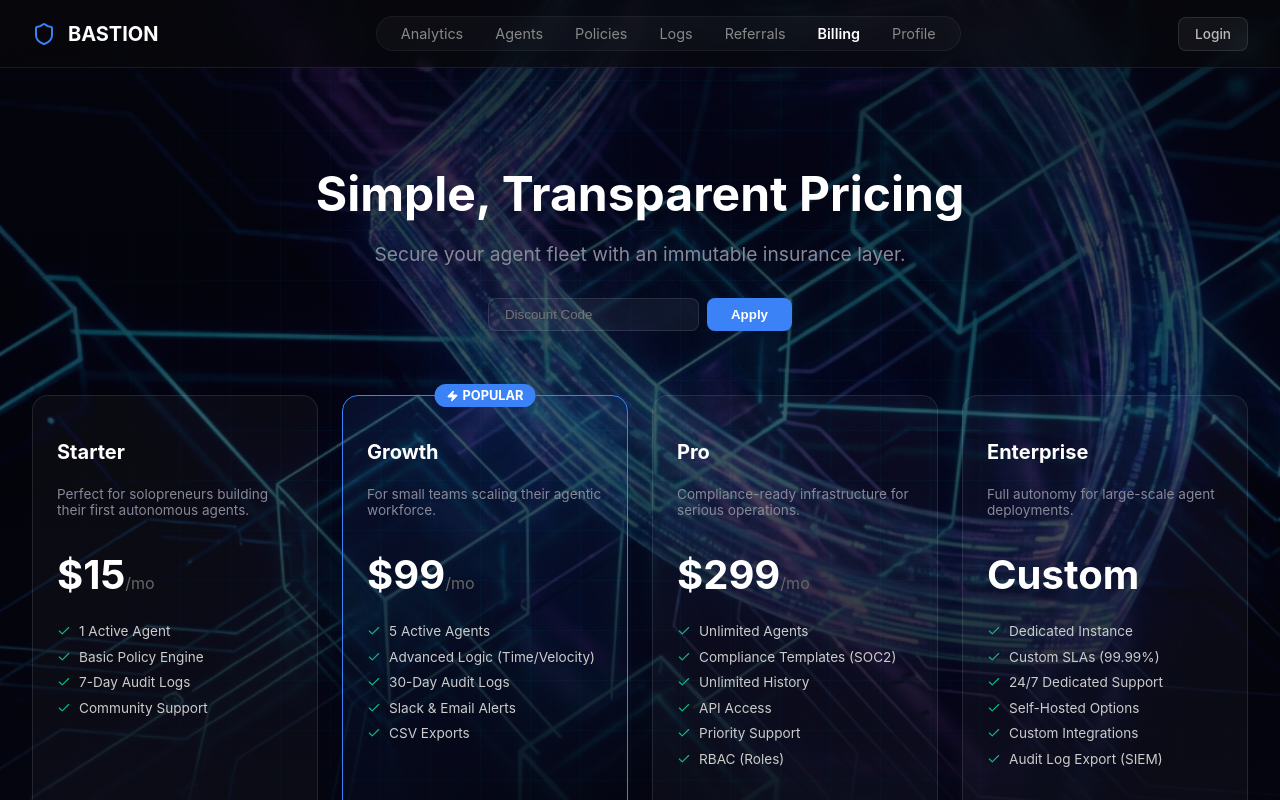
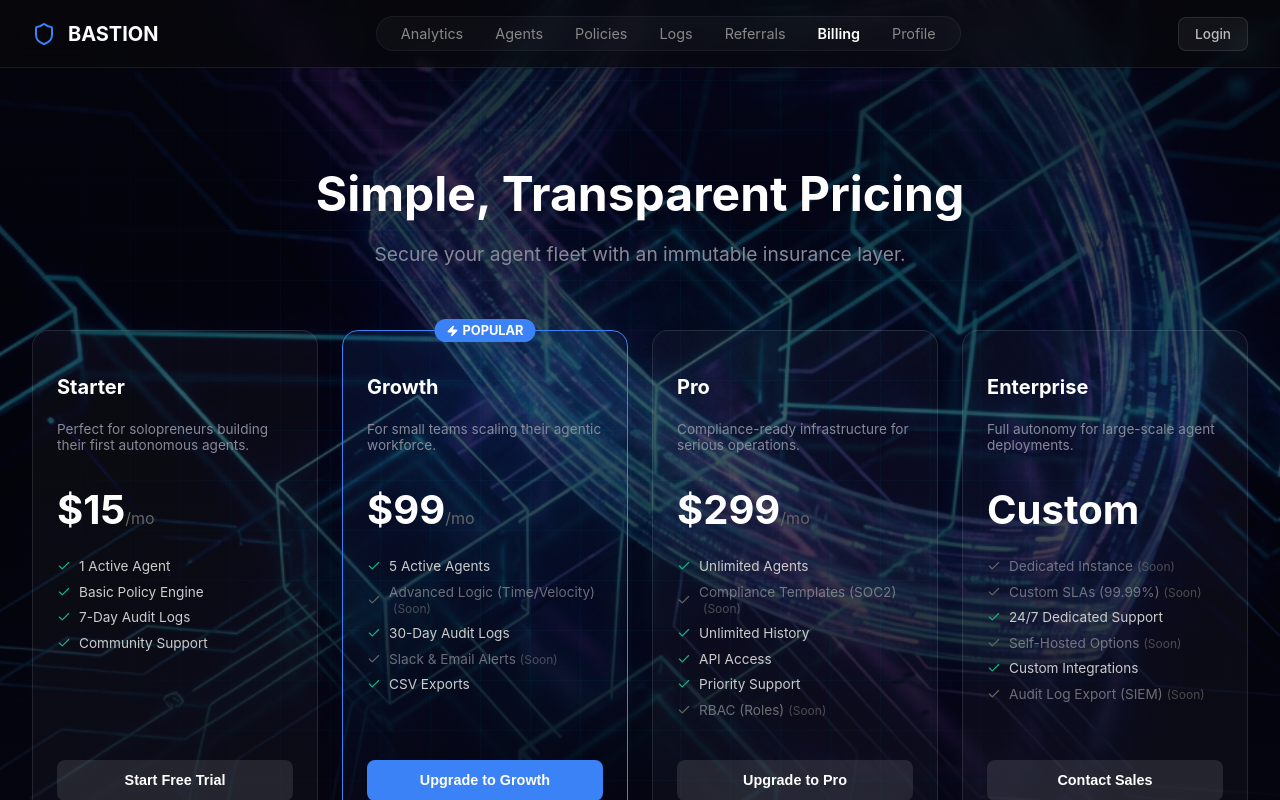
Before and after one commit to Legatia/Bastion, a Next.js app in the folder dashboard/: page /billing in a window 1280 px wide. Shown: the top 800 px of the page. Built offline with nearby package versions, Linux system fonts and the light colour scheme; no server answers.

Commit message:
update real status for pricing page

```diff
--- a/dashboard/pages/billing.tsx
+++ b/dashboard/pages/billing.tsx
@@ -1,13 +1,17 @@
 import Head from 'next/head';
 import Link from 'next/link';
-import { Shield, Check, CreditCard, Zap } from 'lucide-react';
+import { Shield, Check, CreditCard, Zap, Copy, Ticket } from 'lucide-react';
+import { useState, useEffect } from 'react';
+import { useRouter } from 'next/router';
+import Navbar from '../components/Navbar';
+import { api } from '../lib/api';
 
 interface Plan {
     name: string;
     price: string;
     period: string;
     description: string;
-    features: string[];
+    features: Array<{ text: string; ready: boolean }>;
     highlight: boolean;
     buttonText: string;
     action: 'stripe' | 'polar' | 'sales';
@@ -21,10 +25,10 @@ const PLANS: Plan[] = [
         period: '/mo',
         description: 'Perfect for solopreneurs building their first autonomous agents.',
         features: [
-            '1 Active Agent',
-            'Basic Policy Engine',
-            '7-Day Audit Logs',
-            'Community Support'
+            { text: '1 Active Agent', ready: true },
+            { text: 'Basic Policy Engine', ready: true },
+            { text: '7-Day Audit Logs', ready: true },
+            { text: 'Community Support', ready: true }
         ],
         highlight: false,
         buttonText: 'Start Free Trial',
@@ -37,11 +41,11 @@ const PLANS: Plan[] = [
         period: '/mo',
         description: 'For small teams scaling their agentic workforce.',
         features: [
-            '5 Active Agents',
-            'Advanced Logic (Time/Velocity)',
-            '30-Day Audit Logs',
-            'Slack & Email Alerts',
-            'CSV Exports'
+            { text: '5 Active Agents', ready: true },
+            { text: 'Advanced Logic (Time/Velocity)', ready: false },
+            { text: '30-Day Audit Logs', ready: true },
+            { text: 'Slack & Email Alerts', ready: false },
+            { text: 'CSV Exports', ready: true }
         ],
         highlight: true,
         buttonText: 'Upgrade to Growth',
@@ -54,12 +58,12 @@ const PLANS: Plan[] = [
         period: '/mo',
         description: 'Compliance-ready infrastructure for serious operations.',
         features: [
-            'Unlimited Agents',
-            'Compliance Templates (SOC2)',
-            'Unlimited History',
-            'API Access',
-            'Priority Support',
-            'RBAC (Roles)'
+            { text: 'Unlimited Agents', ready: true },
+            { text: 'Compliance Templates (SOC2)', ready: false },
+            { text: 'Unlimited History', ready: true },
+            { text: 'API Access', ready: true },
+            { text: 'Priority Support', ready: true },
+            { text: 'RBAC (Roles)', ready: false }
         ],
         highlight: false,
         buttonText: 'Upgrade to Pro',
@@ -72,12 +76,12 @@ const PLANS: Plan[] = [
         period: '',
         description: 'Full autonomy for large-scale agent deployments.',
         features: [
-            'Dedicated Instance',
-            'Custom SLAs (99.99%)',
-            '24/7 Dedicated Support',
-            'Self-Hosted Options',
-            'Custom Integrations',
-            'Audit Log Export (SIEM)'
+            { text: 'Dedicated Instance', ready: false },
+            { text: 'Custom SLAs (99.99%)', ready: false },
+            { text: '24/7 Dedicated Support', ready: true },
+            { text: 'Self-Hosted Options', ready: false },
+            { text: 'Custom Integrations', ready: true },
+            { text: 'Audit Log Export (SIEM)', ready: false }
         ],
         highlight: false,
         buttonText: 'Contact Sales',
@@ -85,31 +89,14 @@ const PLANS: Plan[] = [
     }
 ];
 
-import Navbar from '../components/Navbar';
-
-import { useState, useEffect } from 'react';
-import { useRouter } from 'next/router';
-
 export default function Billing() {
     const router = useRouter();
-    const [discountCode, setDiscountCode] = useState('');
-    const [appliedDiscount, setAppliedDiscount] = useState(false);
     const [isLoggedIn, setIsLoggedIn] = useState(false);
 
     useEffect(() => {
         const key = localStorage.getItem('bastion_api_key');
         setIsLoggedIn(!!key);
-        // Note: Billing page is accessible to view plans, but checkout requires login (already handled)
     }, []);
-
-    const handleApplyDiscount = () => {
-        if (discountCode.trim().toUpperCase() === 'BASTION2024') {
-            setAppliedDiscount(true);
-            alert("Discount code applied: 20% OFF");
-        } else {
-            alert("Invalid discount code");
-        }
-    };
 
     const handleSubscribe = (plan: Plan) => {
         if (plan.action === 'sales') {
@@ -123,14 +110,10 @@ export default function Billing() {
             return;
         }
 
-        // Append discount if applied (mock logic for URL)
-        const finalLink = appliedDiscount ? `${link}?discount=BASTION2024` : link;
-
         if (isLoggedIn) {
-            window.open(finalLink, '_blank');
+            window.open(link, '_blank');
         } else {
-            // Redirect to login with return intent
-            router.push(`/login?redirect=${encodeURIComponent(finalLink)}`);
+            router.push(`/login?redirect=${encodeURIComponent(link)}`);
         }
     };
 
@@ -148,28 +131,8 @@ export default function Billing() {
                     <h1 style={{ fontSize: '3rem', marginBottom: '1rem' }}>Simple, Transparent Pricing</h1>
                     <p style={{ color: '#889', fontSize: '1.2rem' }}>Secure your agent fleet with an immutable insurance layer.</p>
 
-                    {/* Discount Code Section */}
-                    <div style={{ marginTop: '2rem', display: 'flex', justifyContent: 'center', gap: '8px' }}>
-                        <input
-                            type="text"
-                            placeholder="Discount Code"
-                            value={discountCode}
-                            onChange={(e) => setDiscountCode(e.target.value)}
-                            style={{
-                                background: 'rgba(255,255,255,0.05)', border: '1px solid rgba(255,255,255,0.1)',
-                                padding: '0.5rem 1rem', borderRadius: '8px', color: '#fff', outline: 'none'
-                            }}
-                        />
-                        <button
-                            onClick={handleApplyDiscount}
-                            style={{
-                                background: '#3b82f6', color: '#fff', border: 'none',
-                                padding: '0.5rem 1.5rem', borderRadius: '8px', cursor: 'pointer', fontWeight: '600'
-                            }}
-                        >
-                            Apply
-                        </button>
-                    </div>
+                    {/* Discount Code Display */}
+                    {isLoggedIn && <DiscountCodeDisplay />}
                 </header>
 
                 <div style={{ display: 'grid', gridTemplateColumns: 'repeat(4, 1fr)', gap: '1.5rem', marginBottom: '4rem' }}>
@@ -204,8 +167,11 @@ export default function Billing() {
                             <div style={{ marginBottom: '2rem', flex: 1 }}>
                                 {plan.features.map((feature, i) => (
                                     <div key={i} style={{ display: 'flex', gap: '8px', alignItems: 'center', marginBottom: '0.6rem', color: '#ccc' }}>
-                                        <Check size={14} color="#10b981" style={{ flexShrink: 0 }} />
-                                        <span style={{ fontSize: '0.85rem' }}>{feature}</span>
+                                        <Check size={14} color={feature.ready ? "#10b981" : "#666"} style={{ flexShrink: 0 }} />
+                                        <span style={{ fontSize: '0.85rem', opacity: feature.ready ? 1 : 0.5 }}>
+                                            {feature.text}
+                                            {!feature.ready && <span style={{ color: '#888', fontSize: '0.75rem', marginLeft: '4px' }}>(Soon)</span>}
+                                        </span>
                                     </div>
                                 ))}
                             </div>
@@ -239,3 +205,92 @@ export default function Billing() {
         </div>
     );
 }
+
+// Discount Code Display Component
+function DiscountCodeDisplay() {
+    const [discountCode, setDiscountCode] = useState<string | null>(null);
+    const [percentage, setPercentage] = useState<number | null>(null);
+    const [loading, setLoading] = useState(true);
+    const [copied, setCopied] = useState(false);
+
+    useEffect(() => {
+        api.get<{
+            code: string;
+            percentage: number;
+        }>('/polar/discount-code')
+            .then(data => {
+                setDiscountCode(data.code);
+                setPercentage(data.percentage);
+            })
+            .catch(() => {
+                // No discount code available - user has no coupons
+            })
+            .finally(() => setLoading(false));
+    }, []);
+
+    const handleCopy = () => {
+        if (discountCode) {
+            navigator.clipboard.writeText(discountCode);
+            setCopied(true);
+            setTimeout(() => setCopied(false), 2000);
+        }
+    };
+
+    if (loading || !discountCode) return null;
+
+    return (
+        <div style={{
+            marginTop: '2rem',
+            background: 'linear-gradient(135deg, rgba(34,197,94,0.1) 0%, rgba(16,185,129,0.1) 100%)',
+            border: '1px solid rgba(34,197,94,0.3)',
+            borderRadius: '12px',
+            padding: '1.5rem',
+            maxWidth: '600px',
+            margin: '2rem auto 0'
+        }}>
+            <div style={{ display: 'flex', alignItems: 'center', gap: '8px', marginBottom: '0.75rem', justifyContent: 'center' }}>
+                <Ticket size={20} color="#22c55e" />
+                <h3 style={{ margin: 0, fontSize: '1rem', color: '#22c55e' }}>
+                    Your Discount Code ({percentage}% OFF)
+                </h3>
+            </div>
+
+            <div style={{
+                background: '#000',
+                border: '1px solid #22c55e',
+                borderRadius: '8px',
+                padding: '1rem',
+                display: 'flex',
+                alignItems: 'center',
+                justifyContent: 'space-between',
+                gap: '1rem'
+            }}>
+                <code style={{ color: '#22c55e', fontSize: '1.25rem', fontWeight: 'bold' }}>
+                    {discountCode}
+                </code>
+                <button
+                    onClick={handleCopy}
+                    style={{
+                        background: copied ? 'rgba(34,197,94,0.2)' : 'rgba(34,197,94,0.1)',
+                        border: '1px solid #22c55e',
+                        color: '#22c55e',
+                        padding: '8px 16px',
+                        borderRadius: '6px',
+                        cursor: 'pointer',
+                        display: 'flex',
+                        alignItems: 'center',
+                        gap: '6px',
+                        fontWeight: '600',
+                        fontSize: '0.85rem'
+                    }}
+                >
+                    {copied ? <><Check size={14} /> Copied</> : <><Copy size={14} /> Copy</>}
+                </button>
+            </div>
+
+            <p style={{ fontSize: '0.85rem', color: '#6ee7b7', margin: '0.75rem 0 0', textAlign: 'center' }}>
+                Apply this code at Polar.sh checkout
+            </p>
+        </div>
+    );
+}
```
